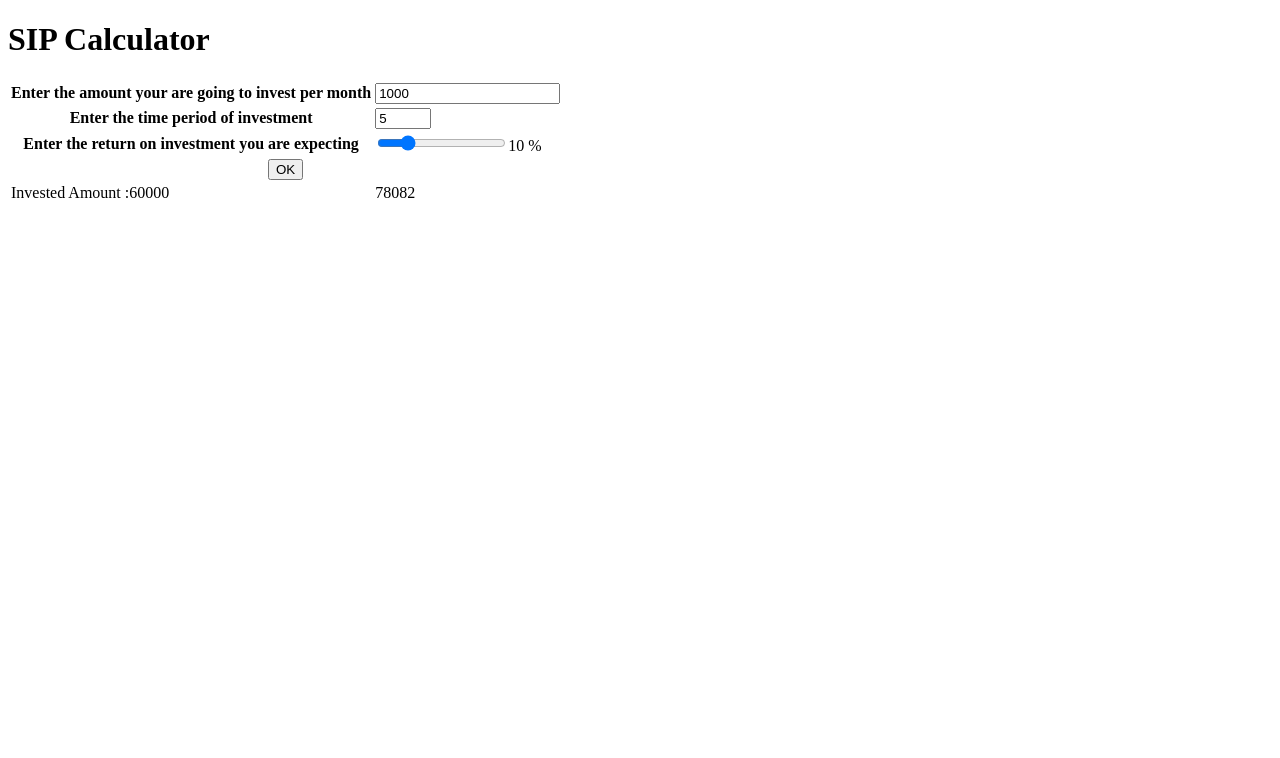
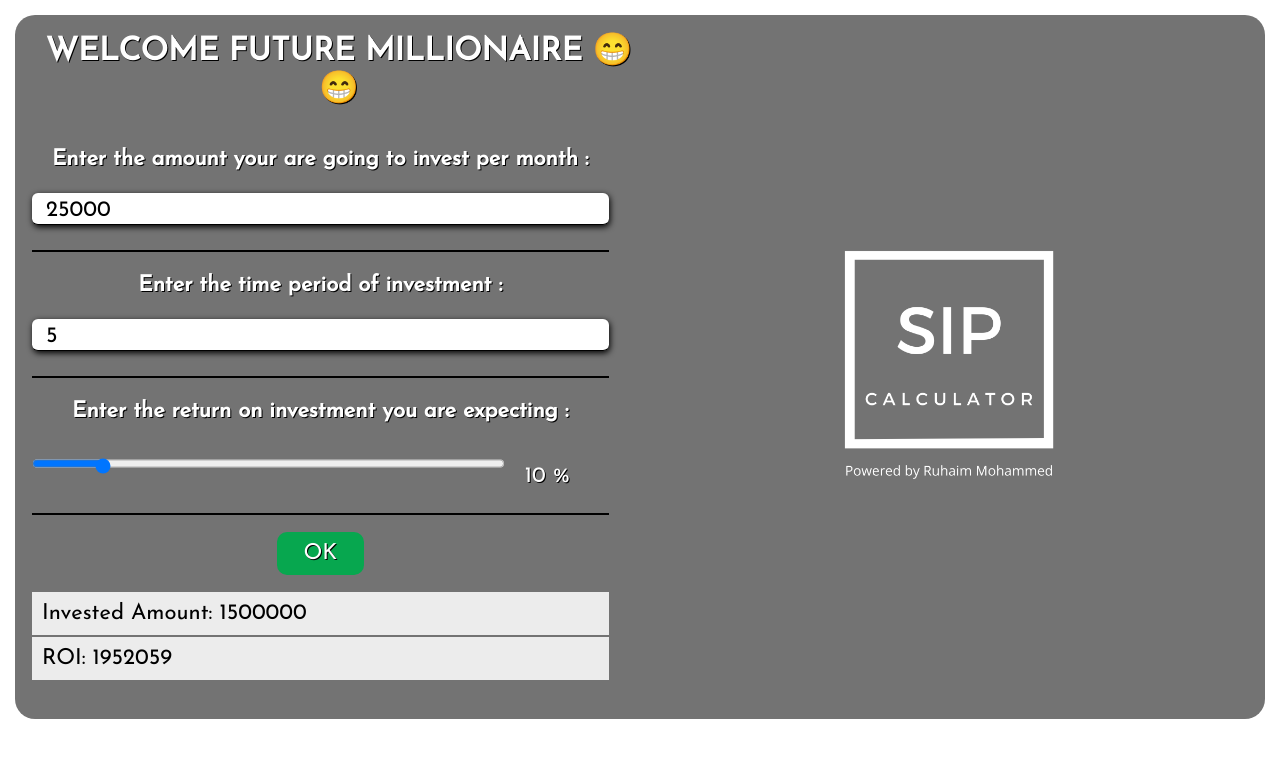
Before and after one commit to ruhaimmohammed/SIP-calculator, a plain HTML site: page index.html in a window 1280 px wide. Drawn offline with Linux system fonts and the light colour scheme.

Commit message:
Style added

```diff
--- a/index.html
+++ b/index.html
@@ -5,32 +5,57 @@
     <meta http-equiv="X-UA-Compatible" content="IE=edge">
     <meta name="viewport" content="width=device-width, initial-scale=1.0">
     <title>SIP Calculator</title>
+
+    <link rel="stylesheet" href="style.css">
+    <link rel="icon" href="SIP.PNG" type="image/icon type" sizes="240*14">
 </head>
 <body>
-    <h1>SIP Calculator</h1>
-    <form>
-    <table >
-        <tr>
-            <th>Enter the amount your are going to invest per month</th>
-            <td><input id="amount" type="number" placeholder="Amount"> </td>
+    <div class="body">
+        <div id="div-1">
+    <div id="head"><h1>WELCOME FUTURE MILLIONAIRE 😁😁</h1></div>
+    <table>
+        <tr class="label-container">
+                <th class="label">Enter the amount your are going to invest per month :</th>
         </tr>
         <tr>
-            <th>Enter the time period of investment</th>
-            <td><input id="year" type="number" min="2" max="50" placeholder="In years"> </td>
+             <td class="input-container"><input id="amount" class="form-field" name="amount" type="number" placeholder="Amount"> </td>
+        </tr>
+        <tr class="label-container">
+                <th class="label">Enter the time period of investment :</th>
         </tr>
         <tr>
-            <th>Enter the return on investment you are expecting</th>
-            <td><span><input id="range" type="range" min="5" max="30" placeholder="In percentage"></span><span id="range-value"></span><span> %</span> </td>
+            <td class="input-container"><input id="year" class="form-field" name="year" type="number" min="2" max="50" placeholder="In years"> </td>
+        </tr>
+        <tr class="label-container">
+                <th class="label">Enter the return on investment you are expecting :</th>
+        </tr>
+        <tr>
+            <td class="input-container"><span id="range-container"><input id="range" class="form-field" name="range" type="range" min="5" max="50" placeholder="In percentage"></span><span class="per" id="range-value"></span><span class="per"> %</span> </td>
         </tr>
         <tr align="center">
-            <td colspan="2"><input onclick="calculator()" type="button" value="OK"> </td>
+            <td colspan="2"><input id="btn" onclick="calculator()" type="button" value="OK"> </td>
         </tr>
         <tr>
+
             <td id="invested-amount"> </td>
+
+        </tr>
+        <tr>
+
             <td id="returns"> </td>
+
+        </tr>
+        <tr>
+
+            <td id="applause"> </td>
+
         </tr>
     </table>
-</form>
+</div>
+<div class="div-logo">
+    <img src="SIP Calculator Logo.png" alt="Logo">
+</div>
+</div>
 <script src="script.js"></script>
 </body>
 </html>
--- a/script.js
+++ b/script.js
@@ -1,3 +1,4 @@
+// update on range change
 let amount = document.getElementById("amount");
 let year = document.getElementById("year");
 let investedAmount = document.getElementById("invested-amount");
@@ -5,72 +6,41 @@ let profit = document.getElementById("returns");
 let range = document.getElementById("range");
 
 year.value = 5 ;
-amount.value = 1000 ;
+amount.value = 25000 ;
 range.value = 10;
 document.getElementById("range-value").innerHTML = range.value ;
 
-
-// update on page load
 addEventListener('load', () => {
-    rangeDisplay = range.value ;
-    document.getElementById("range-value").innerHTML = rangeDisplay ;
-
-
     let investAmount = amount.value * 12 * year.value ;
-    investedAmount.innerHTML = "Invested Amount :" + investAmount;
+    investedAmount.innerHTML = "Invested Amount: " + investAmount;
 
     let i = (range.value / 12) / 100 ;
     let n = year.value * 12 ;
     let x = Math.pow(1 + i , n)
 
     let sum = amount.value * ((x - 1) / i ) * (1 + i) ;
-    profit.innerHTML = Math.floor(sum) ;
+    profit.innerHTML ="ROI: " + Math.floor(sum) ;
   });
 
-// update on range change
 range.addEventListener('input', () => {
     rangeDisplay = range.value ;
     document.getElementById("range-value").innerHTML = rangeDisplay ;
 
+  });
 
+
+
+function calculator() {
     let investAmount = amount.value * 12 * year.value ;
-    investedAmount.innerHTML = "Invested Amount :" + investAmount;
+    investedAmount.innerHTML = "Invested Amount: " + investAmount;
 
     let i = (range.value / 12) / 100 ;
     let n = year.value * 12 ;
     let x = Math.pow(1 + i , n)
 
     let sum = amount.value * ((x - 1) / i ) * (1 + i) ;
-    profit.innerHTML = Math.floor(sum) ;
-  });
+    profit.innerHTML = "ROI: " + Math.floor(sum) ;
+    applause.innerHTML = "HEY CONGRATULATIONS, That's a lot of money and you are rich now. 💸💸👏👏 "
 
 
-// update on year change
-year.addEventListener('input', () => {
-    let investAmount = amount.value * 12 * year.value ;
-    investedAmount.innerHTML = "Invested Amount :" + investAmount;
-
-    let i = (range.value / 12) / 100 ;
-    let n = year.value * 12 ;
-    let x = Math.pow(1 + i , n)
-
-    let sum = amount.value * ((x - 1) / i ) * (1 + i) ;
-    profit.innerHTML = Math.floor(sum) ;
-
-
-  });
-
-// update on amount change
-amount.addEventListener('input', () => {
-    let investAmount = amount.value * 12 * year.value ;
-    investedAmount.innerHTML = "Invested Amount :" + investAmount;
-
-    let i = (range.value / 12) / 100 ;
-    let n = year.value * 12 ;
-    let x = Math.pow(1 + i , n)
-
-    let sum = amount.value * ((x - 1) / i ) * (1 + i) ;
-    profit.innerHTML = Math.floor(sum) ;
-
-
-  });
+  }
--- /dev/null
+++ b/style.css
@@ -0,0 +1,142 @@
+@import url('https://fonts.googleapis.com/css2?family=Josefin+Sans&display=swap');
+
+*{
+    margin: 0px;
+    padding: 0px;
+    box-sizing: border-box;
+    color: white;
+    text-shadow:1px 1px black;
+    font-family: 'Josefin Sans', sans-serif;
+}
+body{
+    padding: 15px;
+}
+.body{
+    display: flex;
+    background-color: #737373;
+    padding: 15px;
+    border-radius: 20px;
+    width: 100%;
+}
+.div-1{
+    width: 50%;
+}
+.div-logo{
+    display: flex;
+    width: 50%;
+    justify-content: center;
+    align-items: center;
+}
+img{
+    height: auto;
+    width: 400px;
+}
+#head{
+    width: 100%;
+    text-align: center;
+    margin-bottom: 20px;
+}
+
+.label{
+    padding: 20px;
+    font-size: 22px;
+}
+.form-field {
+	border: none;
+	border-bottom: 1px solid;
+	width: 100%;
+	height: 2rem;
+	font-size: 22px;
+    color: black;
+	padding-left: 0.875rem;
+	line-height: 147.6%;
+	padding-top: 0.825rem;
+	padding-bottom: 0.5rem;
+    border-radius: 6px;
+    text-shadow: none ;
+    box-shadow:1px 2px 6px black;
+
+  }
+  .input-container{
+      border-bottom: 2px solid black;
+      padding-bottom: 25px;
+  }
+  #range-container{
+      padding-top: 50px;
+  }
+  #range{
+    border-bottom: none;
+    width: 82%;
+    height: unset;
+    border-radius: none;
+    box-shadow:none;
+  }
+  #range-value{
+    padding-left: 20px;
+
+  }
+  .per{
+      font-size: 22px;
+  }
+#roi-container{
+    width: 80%;
+}
+#btn{
+    padding: 10px;
+    margin-top: 15px;
+    margin-bottom: 15px;
+    font-size: 22px;
+    width: 15%;
+    background-color: rgb(7, 167, 79);
+    border: none;
+    border-radius:10px;
+}
+#invested-amount , #returns{
+    font-size: 22px;
+    background-color: rgb(236, 236, 236);
+    margin-top: 10px;
+    padding: 10px;
+    text-shadow: none ;
+    color: black;
+}
+#applause{
+    text-align: center;
+    padding-top: 20px;
+    font-size: 22px;
+}
+@media only screen and (max-width:900px){
+    .body{
+        padding: 30px;
+        flex-direction: column;
+    }
+    .div-logo{
+        width: 100%;
+        text-align: center;
+    }
+}
+@media only screen and (max-width:500px){
+    body{
+        padding: 8px;
+    }
+    .label{
+        font-size: 18px;
+    }
+    .form-field {
+        font-size: 18px;
+    }
+    .per{
+        font-size: 18px;
+    }
+    #btn{
+        font-size: 18px;
+    }
+    #invested-amount , #returns{
+        font-size: 18px;
+    }
+    #applause{
+        font-size: 18px;
+    }
+    img{
+        width: 331px;
+    }
+}
```
Also changed, not shown: SIP Calculator Logo.png (added), SIP.PNG (added).
